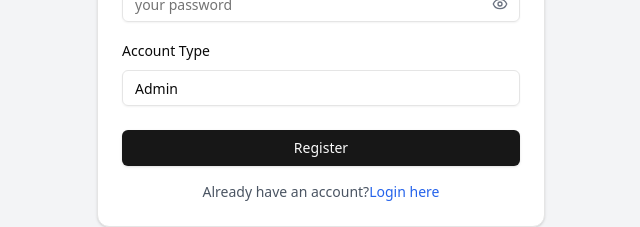
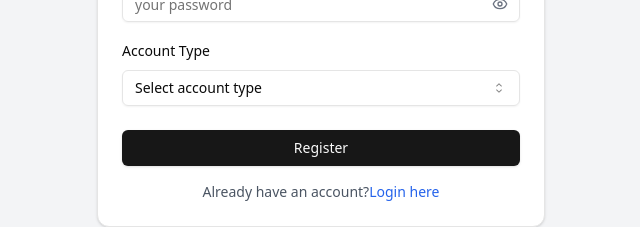
Before and after one commit to Bharat-Travel-Company/travel-client-dashboard, a React (Vite) app: page /register in a window 1280 px wide. Shown: the part 446-673 px from the top of the page, without its empty margins (319-959 px from the left). Built offline with nearby package versions, Linux system fonts and the light colour scheme.

Commit message:
regsiter page updated successfully

```diff
--- a/src/pages/Register.tsx
+++ b/src/pages/Register.tsx
@@ -5,13 +5,13 @@ import { Label } from "@/components/ui/label";
 import { useToast } from "@/hooks/use-toast";
 import { useNavigate } from "react-router-dom";
 
-// import {
-//   Select,
-//   SelectContent,
-//   SelectItem,
-//   SelectTrigger,
-//   SelectValue,
-// } from "@/components/ui/select";
+import {
+  Select,
+  SelectContent,
+  SelectItem,
+  SelectTrigger,
+  SelectValue,
+} from "@/components/ui/select";
 import {
   Card,
   CardContent,
@@ -38,7 +38,7 @@ export default function RegisterPage() {
     fullName: "",
     email: "",
     password: "",
-    role: "Admin",
+    role: "",
   });
   const { toast } = useToast();
   const navigate = useNavigate();
@@ -51,16 +51,16 @@ export default function RegisterPage() {
     });
   };
 
-  // const handleAccountTypeChange = (value: string): void => {
-  //   setData({
-  //     ...data,
-  //     role: value,
-  //   });
-  // };
+  const handleAccountTypeChange = (value: string): void => {
+    setData({
+      ...data,
+      role: value,
+    });
+  };
 
   const handleRegister = async (): Promise<void> => {
-    const { fullName, email, password } = data;
-    if (!fullName || !email || !password) {
+    const { fullName, email, password, role } = data;
+    if (!fullName || !email || !password || !role) {
       alert("Please fill all fields");
       return;
     }
@@ -154,17 +154,17 @@ export default function RegisterPage() {
           </div>
           <div className="space-y-2">
             <Label htmlFor="accountType">Account Type</Label>
-            {/* <Select onValueChange={handleAccountTypeChange} required>
+           <Select onValueChange={handleAccountTypeChange} required>
               <SelectTrigger id="accountType">
                 <SelectValue placeholder="Select account type" />
               </SelectTrigger>
               <SelectContent>
-                <SelectItem value="hotels">Hotels</SelectItem>
-                <SelectItem value="activities">List Activities</SelectItem>
-                <SelectItem value="cars">Car Services</SelectItem>
+                <SelectItem value="Accomodation">Hotels</SelectItem>
+                <SelectItem value="Activities">Activity</SelectItem>
+                <SelectItem value="Transport">Transport</SelectItem>
               </SelectContent>
-            </Select> */}
-            <Input value="Admin" readOnly />
+            </Select>
+
           </div>
         </CardContent>
         <CardFooter className="flex flex-col space-y-4">
```
